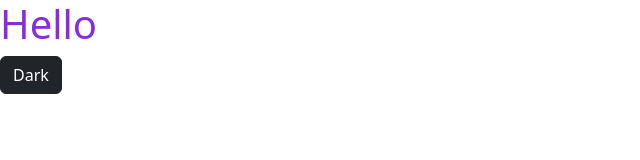
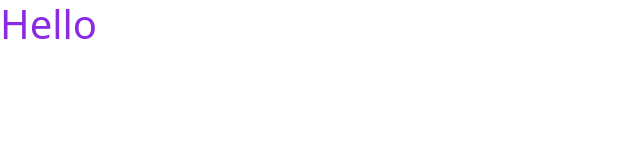
Before and after one commit to Natawa09/FinalWeatherAppGit, a plain HTML site: page index.html in a window 1280 px wide. Shown: the whole page, without its empty margins (0-640 px from the left). Drawn offline with nearby package versions, Linux system fonts and the light colour scheme.

Commit message:
Update index.html

```diff
--- a/index.html
+++ b/index.html
@@ -16,7 +16,6 @@
   </head>
   <body>
     <h1>Hello</h1>
-    <button type="button" class="btn btn-dark">Dark</button>
   </body>
   <script src="src/index.js"></script>
 </html>
```
